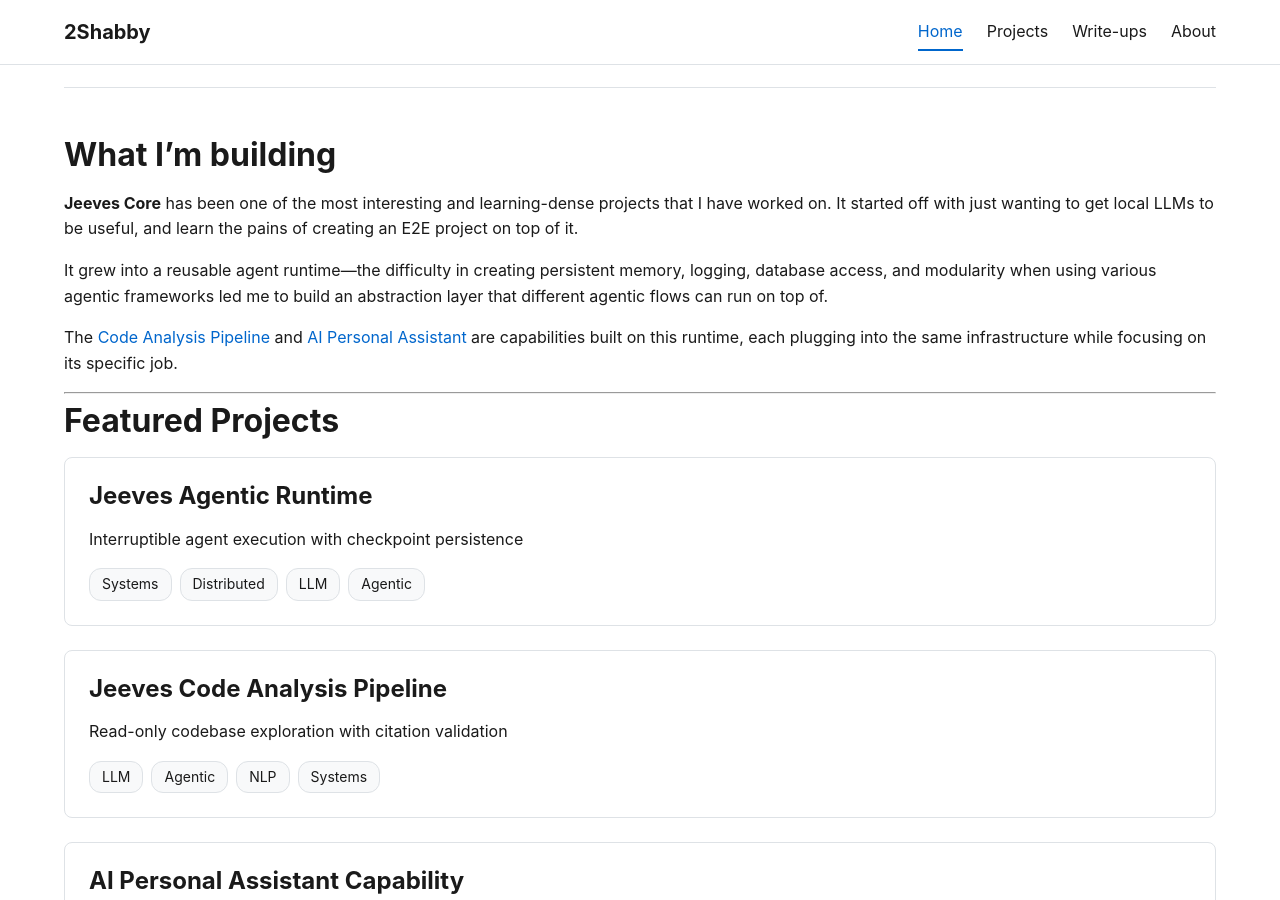
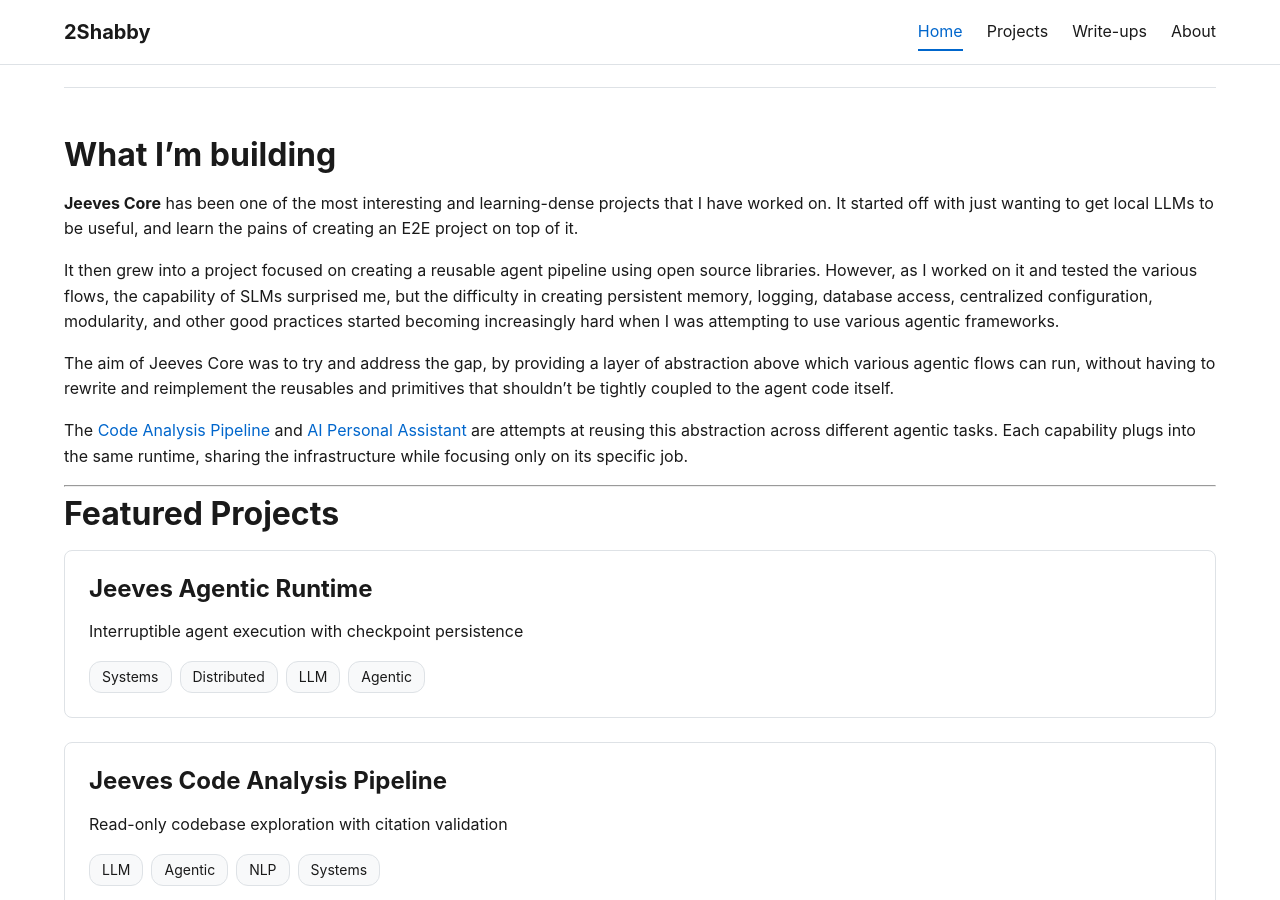
Before and after one commit to 2Shabby/2shabby.github.io, a Jekyll site: the page built from index.md, in a window 1280 px wide and 900 px high, scrolled down 336 px. Built offline with Jekyll 4.4.1, drawn with Linux system fonts in a browser that asks for light colours.

Commit message:
Restore exact user phrasing for Jeeves Core narrative
Co-authored-by: myclanker <myclanker@gmail.com>

```diff
--- a/index.md
+++ b/index.md
@@ -8,9 +8,11 @@ description: Systems & ML engineer building distributed systems, LLM infrastruct
 
 **Jeeves Core** has been one of the most interesting and learning-dense projects that I have worked on. It started off with just wanting to get local LLMs to be useful, and learn the pains of creating an E2E project on top of it.
 
-It grew into a reusable agent runtime—the difficulty in creating persistent memory, logging, database access, and modularity when using various agentic frameworks led me to build an abstraction layer that different agentic flows can run on top of.
+It then grew into a project focused on creating a reusable agent pipeline using open source libraries. However, as I worked on it and tested the various flows, the capability of SLMs surprised me, but the difficulty in creating persistent memory, logging, database access, centralized configuration, modularity, and other good practices started becoming increasingly hard when I was attempting to use various agentic frameworks.
 
-The [Code Analysis Pipeline]({{ '/projects/' | relative_url }}#jeeves-code-analysis) and [AI Personal Assistant]({{ '/projects/' | relative_url }}#jeeves-assistant) are capabilities built on this runtime, each plugging into the same infrastructure while focusing on its specific job.
+The aim of Jeeves Core was to try and address the gap, by providing a layer of abstraction above which various agentic flows can run, without having to rewrite and reimplement the reusables and primitives that shouldn't be tightly coupled to the agent code itself.
+
+The [Code Analysis Pipeline]({{ '/projects/' | relative_url }}#jeeves-code-analysis) and [AI Personal Assistant]({{ '/projects/' | relative_url }}#jeeves-assistant) are attempts at reusing this abstraction across different agentic tasks. Each capability plugs into the same runtime, sharing the infrastructure while focusing only on its specific job.
 
 ---
 
```
